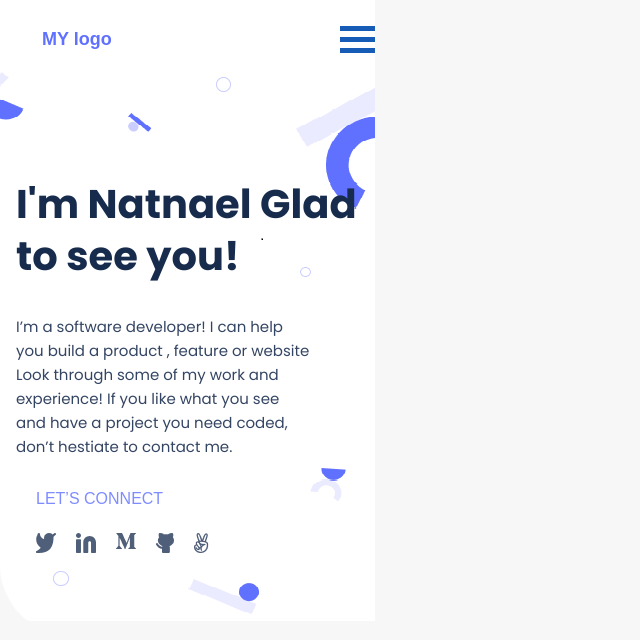
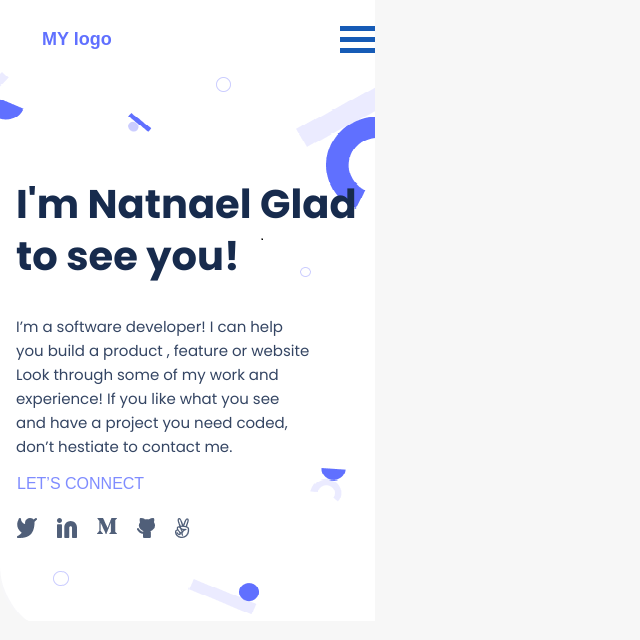
Before and after one commit to tes-nat/My_Portofolio, a website: page index.html in a window 1280 px wide. Shown: the whole page, without its empty margins (0-640 px from the left). Drawn offline with Linux system fonts and the light colour scheme.

Commit message:
Fix Margin

```diff
--- a/style.css
+++ b/style.css
@@ -97,8 +97,8 @@ body {
 }
 
 .social-section {
-  margin-right: 80px;
-  margin-top: 60px;
+margin-right: 118px;
+margin-top: 45px;
 }
 
 /* social media icons----------------------------------------------------------------------- */
```
